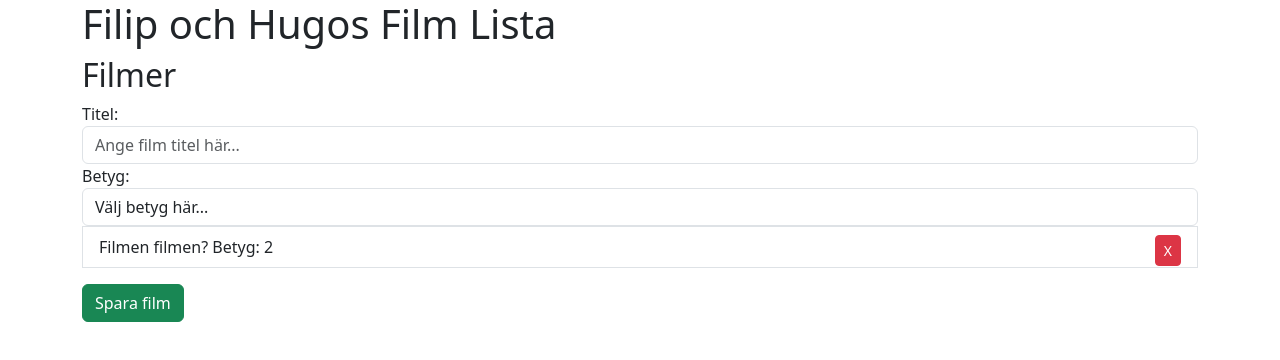
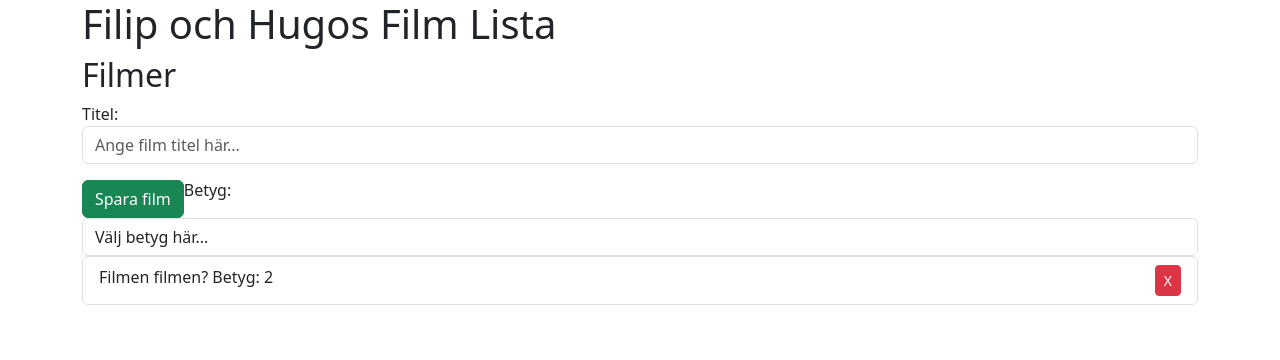
Before and after one commit to FilipNordqvist/DA395A, a React (Create React App) app in the folder assigment 6/filips-film-lista-react/: page / in a window 1280 px wide. Shown: the top 360 px of the page. Built offline with nearby package versions, Linux system fonts and the light colour scheme.

Commit message:
Flyttade knappen till min lista

```diff
--- a/assigment 6/filips-film-lista-react/src/Film.js
+++ b/assigment 6/filips-film-lista-react/src/Film.js
@@ -6,17 +6,11 @@ export default function Film(props) {
 
 
     return (
-
-        <div>
            <li className="list-group-item">
             { props.item.title + " Betyg: " + props.item.rating }
 
-                <button type="delete" className="btn btn-sm btn-danger float-end"
+                <button  className="btn btn-sm btn-danger float-end"
                 onClick={() => {props.deleteItem(props.item.id)}}> X</button>
              </li>
-
-            <button type="submit" className="btn btn-success mt-3"
-            onClick={() => {props.addItem(props.item.id)}}>Spara film</button>
-            </div>
     )
 }
--- a/assigment 6/filips-film-lista-react/src/FilmTitle.js
+++ b/assigment 6/filips-film-lista-react/src/FilmTitle.js
@@ -16,14 +16,26 @@ function addItem(id){
 
         const newId = films.length > 0 ? films[films.length - 1].id + 1 : 1;
 
+        if(inputRef.current.value.length > 0 && ratingRef > 0 && ratingRef <= 5){
             setFilms([...films, {
                 id: newId,
                 title: inputRef.current.value,
-            rating: ratingRef.current.value,
+                rating: parseInt(ratingRef.current.value),
             }]);
 
             inputRef.current.value = "";
             ratingRef.current.value ="";
+
+        }else if (inputRef.current.value.length === 0){
+            alert("Du angav ingen titel")
+        }else if(ratingRef.current.value.length === 0){
+            alert("Du gav ingen rating")
+        }
+
+
+
+
+
 
 }
 
@@ -36,11 +48,13 @@ setFilms(films.filter((item) => item.id !== id))
         <div>
             <label for="title-field">Titel:</label>
             <input className="form-control" type="text" id="title-field"
-            placeholder="Ange film titel här..." ref={inputRef} onKeyUp={addItem}/>
+            placeholder="Ange film titel här..." ref={inputRef}/>
+             <button type="submit" className="btn btn-success mt-3"
+            onClick={addItem}>Spara film</button>
 
 
             <label for="rating-field">Betyg:</label>
-            <select id="rating-field" type="text" className="form-control" ref={ratingRef} onKeyUp={addItem}>
+            <select id="rating-field" type="text" className="form-control" ref={ratingRef}>
             <option value="0">Välj betyg här...</option>
             <option value="1">1</option>
             <option value="2">2</option>
@@ -50,7 +64,7 @@ setFilms(films.filter((item) => item.id !== id))
             </select>
 
             <ul className="list-group">
-                { films.map(film => <Film key={film.id} item={film} deleteItem={deleteItem} addItem={addItem}/>) }
+                { films.map(film => <Film key={film.id} item={film} deleteItem={deleteItem}/>) }
             </ul>
         </div>
     )
```
Lines whose indentation alone changed are shown as unchanged.
